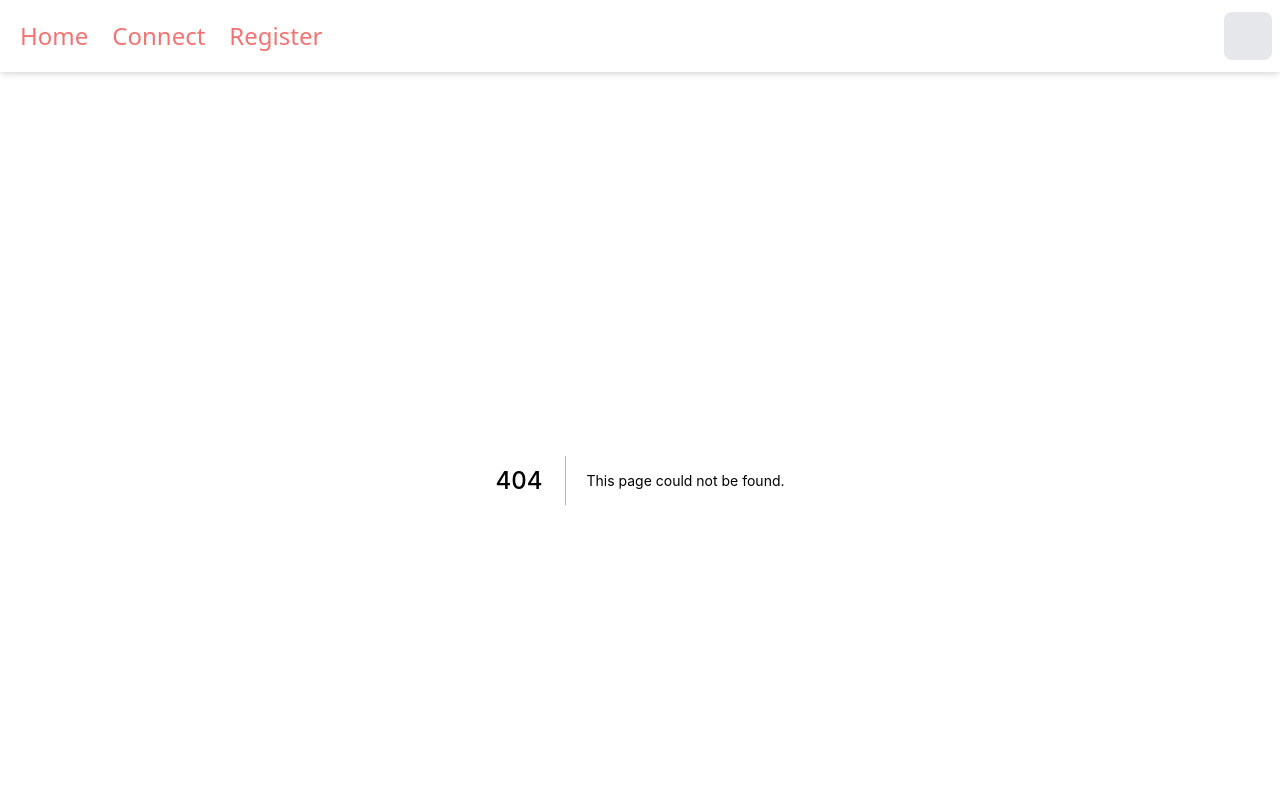
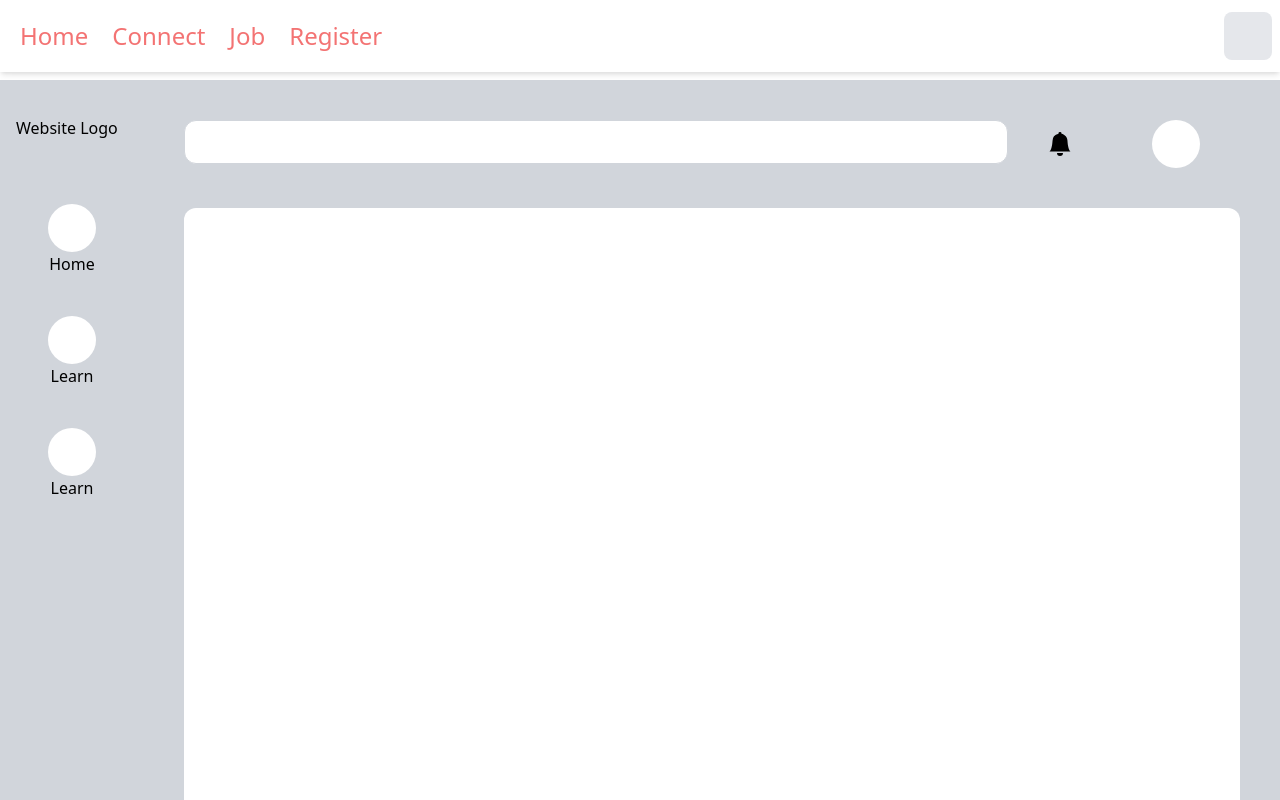
Before and after one commit to shayan-cyber/LQ_Frontend, a Next.js app: page /job in a window 1280 px wide. Before the commit this address had no page. Shown: the top 800 px of the page. Built offline with nearby package versions, Linux system fonts and the light colour scheme; some icons are missing.

Commit message:
jobportal added

```diff
--- a/components/Navbar.js
+++ b/components/Navbar.js
@@ -34,6 +34,12 @@ export default function Navbar({toggleDark, isDark}){
               </a>
             </Link>
 
+            <Link href="/job">
+              <a className="text-red-500 mx-3 font-medium text-md md:text-2xl text-opacity-75 hover:text-opacity-100">
+                Job
+              </a>
+            </Link>
+
 
             {auth_token ? (
 
@@ -53,6 +59,8 @@ export default function Navbar({toggleDark, isDark}){
                 <a className="text-red-500 mx-3 font-medium text-md md:text-2xl text-opacity-75 hover:text-opacity-100" >Register</a>
 
               </Link>
+
+
 
 
             )}
--- /dev/null
+++ b/pages/job.js
@@ -0,0 +1,196 @@
+import React from 'react'
+
+export default function Job() {
+
+
+
+
+    return (
+        <>
+
+
+
+            <div className="relative min-h-screen md:flex bg-gray-300 dark:bg-gray-900">
+
+                {/* top navbar for small screen start */}
+
+                <div className="bg-gray-300 dark:bg-gray-900 text-black flex justify-between md:hidden">
+
+
+                    {/* logo for small screen start */}
+
+                    <a href="#" className="block p-4 text-black dark:text-gray-300 font-bold">Website Logo</a>
+
+                    {/* logo for small screen end */}
+
+
+                    {/* hamburger for small screen start */}
+
+                    <button className="mobile-menu-button p-4 focus:outline-none">
+                        <svg className="h-5 w-5" xmlns="http://www.w3.org/2000/svg" fill="none" viewBox="0 0 24 24" stroke="currentColor">
+                            <path stroke-linecap="round" stroke-linejoin="round" stroke-width="2" d="M4 6h16M4 12h16M4 18h16" />
+                        </svg>
+                    </button>
+
+                    {/* hamburger for small screen end */}
+
+                </div>
+
+                {/* top navbar for small screen end */}
+
+                <div className="sidebar bg-gray-300 dark:bg-gray-900 w-36 space-y-6 py-7 px-2 absolute inset-y-0 left-0 transform -translate-x-full md:relative md:translate-x-0 transition duration-200 ease-in-out mt-10 md:mt-2">
+
+
+
+                    {/* logo for large screen start */}
+
+                    <a href="#" className="flex items-center px-2 invisible md:visible">
+
+                        {/* <svg id="logo" xmlns="http://www.w3.org/2000/svg" width="56" height="56" fill="currentColor" class="bi bi-bank" viewBox="0 0 16 16">
+            <path d="M8 .95 14.61 4h.89a.5.5 0 0 1 .5.5v2a.5.5 0 0 1-.5.5H15v7a.5.5 0 0 1 .485.379l.5 2A.5.5 0 0 1 15.5 17H.5a.5.5 0 0 1-.485-.621l.5-2A.5.5 0 0 1 1 14V7H.5a.5.5 0 0 1-.5-.5v-2A.5.5 0 0 1 .5 4h.89L8 .95zM3.776 4h8.447L8 2.05 3.776 4zM2 7v7h1V7H2zm2 0v7h2.5V7H4zm3.5 0v7h1V7h-1zm2 0v7H12V7H9.5zM13 7v7h1V7h-1zm2-1V5H1v1h14zm-.39 9H1.39l-.25 1h13.72l-.25-1z" />
+          </svg> */}
+
+                        Website Logo
+
+                    </a>
+
+                    {/* logo for large screen end */}
+
+
+
+                    {/* side navbar start */}
+
+                    <nav className="text-center text-base text-black dark:text-gray-300">
+
+                        <a href="#" className="block md:pt-10 px-10 rounded transition duration-200">
+
+                            <div className="w-12 h-12 bg-white rounded-full">
+
+                            </div>
+
+                        </a>
+
+                        <span>Home</span>
+
+
+                        <a href="" className="block pt-10 px-10 rounded transition duration-200">
+
+                            <div className="w-12 h-12 bg-white rounded-full">
+
+                            </div>
+
+                        </a>
+
+                        <span>Learn</span>
+
+
+                        <a href="" className="block pt-10 px-10 rounded transition duration-200">
+
+                            <div className="w-12 h-12 bg-white rounded-full">
+
+                            </div>
+
+                        </a>
+
+                        <span>Learn</span>
+
+
+
+                        {/* sign out div start */}
+                        <div className="absolute bottom-20">
+                            <a href="" className="block pt-10 px-10 rounded transition duration-200">
+
+                                <div className="w-12 h-12 bg-white rounded-full">
+
+                                </div>
+
+                            </a>
+
+                            <span>Sign Out</span>
+                        </div>
+
+                        {/* sign out div end */}
+
+
+                    </nav>
+
+                    {/* side navbar end */}
+
+                </div>
+
+
+                <div className="p-4 md:p-10 text-2xl font-bold w-full">
+
+                    {/* top div start */}
+
+                    <div className="flex text-xl w-full">
+
+                        {/* search bar start */}
+
+                        <input className="rounded-xl border-gray-300 w-full h-11" type="text"></input>
+
+                        {/* search bar end*/}
+
+
+                        {/* notification icon start */}
+
+                        <a href="#" className="pl-3 md:px-10 flex mt-3">
+                            <svg xmlns="http://www.w3.org/2000/svg" width="24" height="24" fill="gray-300" class="bi bi-bell-fill" viewBox="0 0 16 16">
+                                <path d="M8 16a2 2 0 0 0 2-2H6a2 2 0 0 0 2 2zm.995-14.901a1 1 0 1 0-1.99 0A5.002 5.002 0 0 0 3 6c0 1.098-.5 6-2 7h14c-1.5-1-2-5.902-2-7 0-2.42-1.72-4.44-4.005-4.901z" />
+                            </svg>
+                        </a>
+
+                        {/* notification icon end */}
+
+
+                        {/* profile picture start */}
+
+                        <a href="#" className="pl-3 md:px-10">
+
+                            <div className="w-12 h-12 bg-white rounded-full">
+
+                            </div>
+                        </a>
+
+                        {/* profile picture end */}
+
+
+                    </div>
+
+                    {/* top div end */}
+
+
+
+                    {/* job info start */}
+
+                    <div className="w-full mt-5 md:mt-10 p-10 min-h-screen bg-white rounded-xl">
+
+                    </div>
+
+                    {/* job info end */}
+
+
+
+                </div>
+
+            </div>
+
+
+
+
+        </>
+
+
+    )
+
+
+}
+
+
+
+    // const btn = document.querySelector(".mobile-menu-button");
+    // const sidebar = document.querySelector(".sidebar");
+
+    // btn.addEventListener("click", () => {
+    //     sidebar.classList.toggle("-translate-x-full");
+    // });
```
Also changed, not shown: pages/index.js (line endings or trailing spaces), 1 other file (tests, documents, lock files or other folders).
